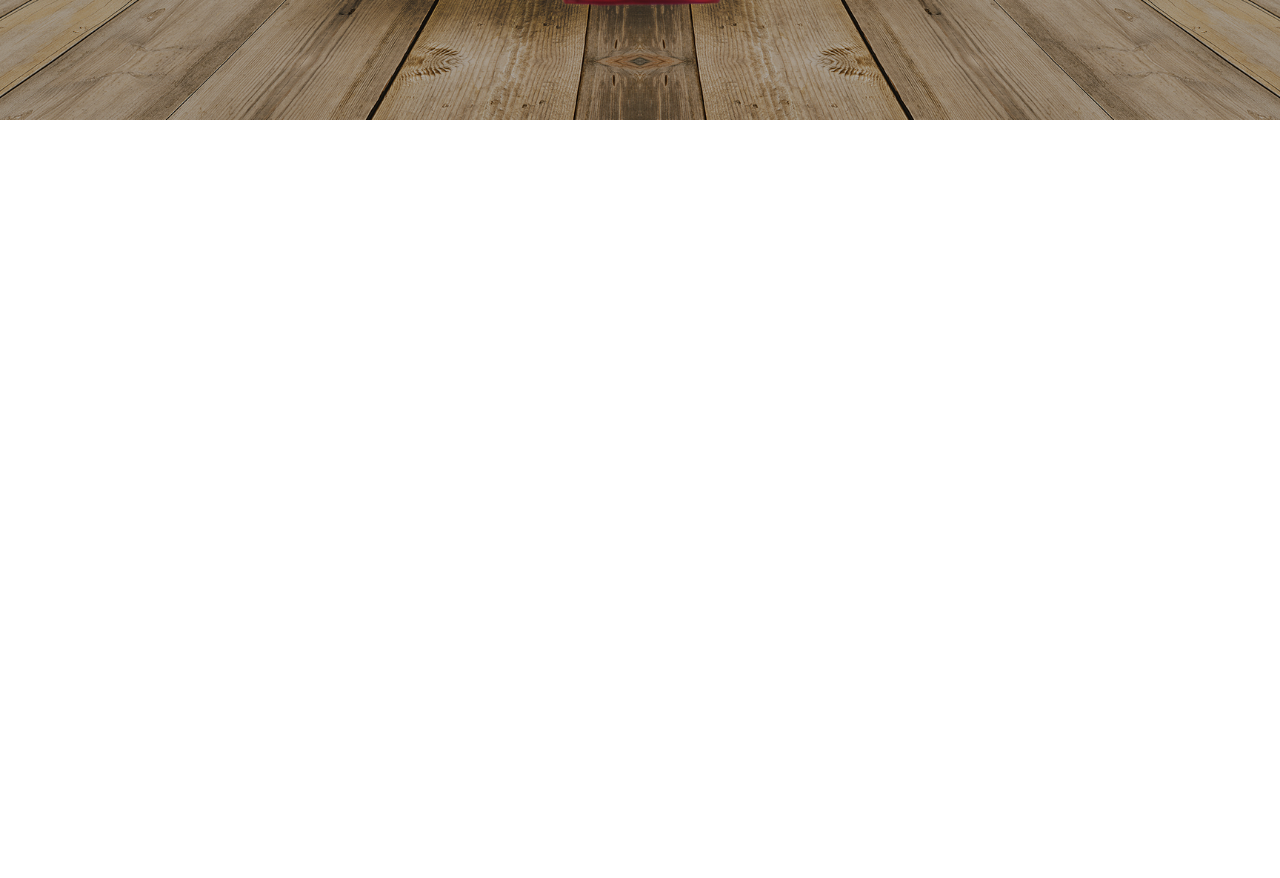
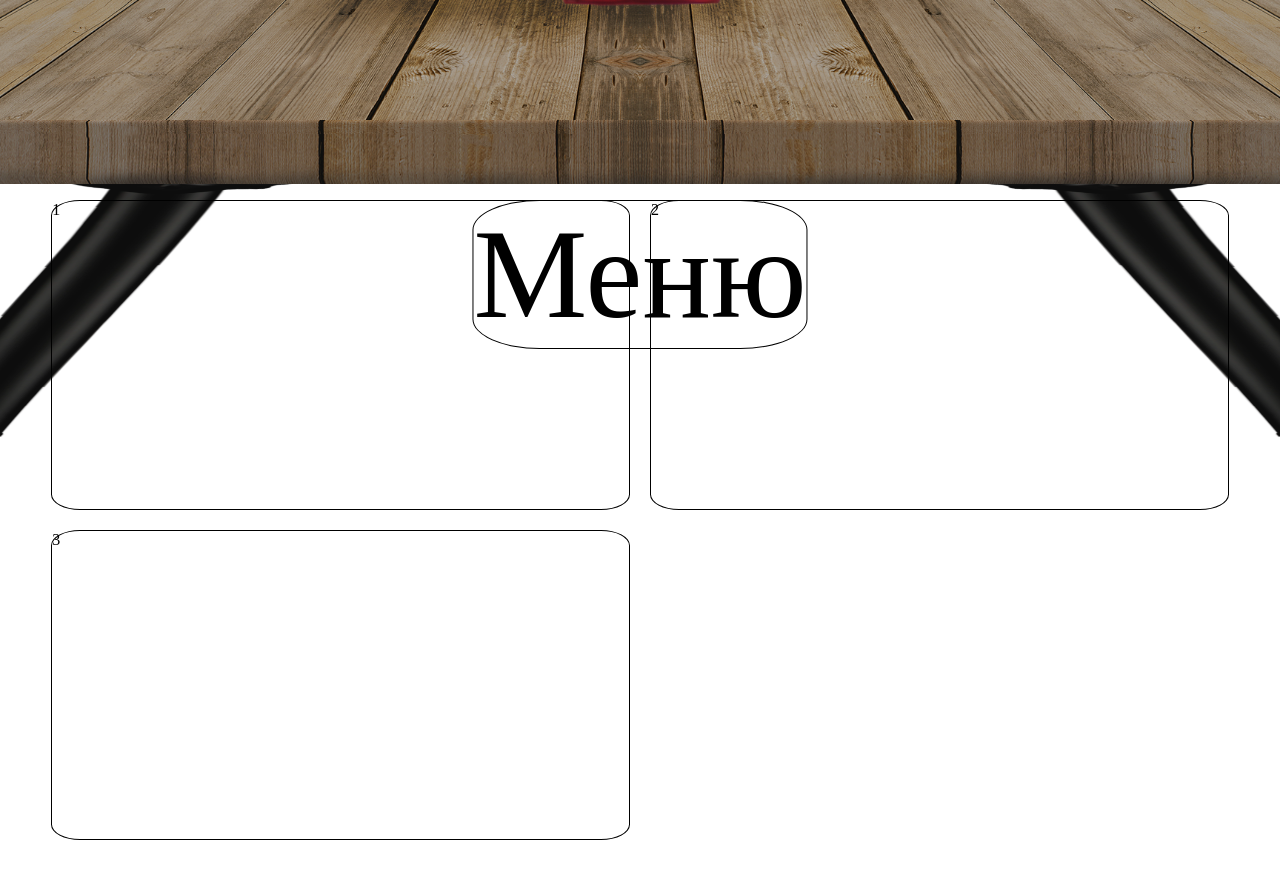
Before and after one commit to crockshine/cookEase, a Vue app: page / in a window 1280 px wide. Shown: the part 680-1558 px from the top of the page. Before the commit the page ends 800 px from the top, so only its background shows below. Built offline with nearby package versions, Linux system fonts and the light colour scheme.

Commit message:
работа над меню

```diff
--- a/src/App.vue
+++ b/src/App.vue
@@ -1,9 +1,12 @@
 <script setup>
 import Header from './components/Header.vue';
+import Menu from './components/Menu.vue';
 </script>
 
 <template>
-    <Header></Header>
+
+  <Header></Header>
+  <Menu></Menu>
 
 </template>
 
--- a/src/components/Header.vue
+++ b/src/components/Header.vue
@@ -12,7 +12,6 @@
       <div class="steam second"></div>
       <div class="steam third"></div>
     </div>
-
 
     <div class="header-text">
       <h1 class="title">Готовить? <span style="background-color: #669655; color: white;">Легко!</span></h1>
@@ -35,7 +34,6 @@
   width: 100vw;
   height: 100vh;
   background-repeat: no-repeat;
-
 }
 
 .wrapper {
@@ -52,6 +50,42 @@
   justify-content: center;
   align-items: center;
 }
+.header-text {
+  position: absolute;
+  width: 100vw;
+  top: 15%;
+}
+
+.title{
+  text-align: center;
+  font-size: 6vw;
+  color: #d7e8ff;
+  font-family: "Unbounded";
+}
+
+.paragraph{
+  color: #d7e8ff;
+  font-size: 2vw;
+  text-align: center;
+  margin-top: 20px;
+  font-family: "Unbounded Light";
+  margin-top: 3vh;
+}
+
+@media screen and (max-width: 768px) {
+  .title {
+    font-size: 11vw;
+  }
+  .paragraph{
+    font-size: 3vw;
+  }
+  .header-text{
+    top: 25%;
+  }
+}
+
+
+
 .steam{
   position: absolute;
   bottom: 42vh;
@@ -87,45 +121,6 @@
   100% { opacity: 0; transform: translateY(-50px); }
 }
 
-  .header-text {
-
-    position: absolute;
-    width: 100vw;
-    top: 15%;
-  }
-
-  .title{
-    text-align: center;
-    font-size: 7vw;
-    color: #d7e8ff;
-    font-family: "Unbounded";
-
-  }
-.paragraph{
-  color: #d7e8ff;
-  font-size: 2vw;
-  text-align: center;
-  margin-top: 20px;
-  font-family: "Unbounded Light";
-  margin-top: 3vh;
-}
-@media screen and (max-width: 768px) {
-  .title {
-    font-size: 11vw; /* На мобильных устройствах ширина шрифта будет 8% ширины экрана */
-  }
-  .paragraph{
-    font-size: 3vw;
-  }
-  .header-text{
-    top: 25%;
-  }
-}
-
-@media screen and (min-width: 769px) {
-  .title {
-    font-size: 6vw; /* На ПК размер шрифта будет 36 пикселей */
-  }
-}
 
 
 </style>
--- /dev/null
+++ b/src/components/Menu.vue
@@ -0,0 +1,112 @@
+<script setup>
+import { ref, onMounted, onBeforeUnmount } from 'vue';
+
+const width = ref(0);
+const viewBlock = ref(true);
+
+onMounted(function (){
+  width.value = document.querySelector('.card').offsetWidth;
+  if(width.value < 450){
+    viewBlock.value = false;
+    if(width.value > 450){
+      viewBlock.value = false;
+    }
+  }
+})
+onBeforeUnmount(function (){
+  window.removeEventListener('resize', updateWidth);
+})
+function updateWidth(){
+  width.value = document.querySelector('.card').offsetWidth;
+  if(width.value < 450){
+    viewBlock.value = false;
+    if(width.value > 450){
+      viewBlock.value = false;
+    }
+  }
+  console.log(width.value)
+}
+addEventListener('resize',updateWidth);
+
+
+
+
+
+
+</script>
+
+<template>
+  <div class="menu">
+    <div class="menu-text">Меню</div>
+    <div class="table"></div>
+
+    <div class="menu-card">
+      <div class="card first" ref="card">1</div>
+      <div class="card second" v-if="viewBlock">2</div>
+      <div class="card third" v-if="viewBlock">3</div>
+    </div>
+
+
+
+  </div>
+
+</template>
+
+<style scoped>
+
+.menu {
+  width: 100vw;
+  height: 100vh;
+  position: relative;
+  overflow: hidden;
+}
+
+.table {
+  background-image: url("/public/images/низ стола.png");
+  width: 100%;
+  height: 100%;
+  background-size: 100vw 40vh;
+  background-repeat: no-repeat;
+  opacity: 95%;
+  position: relative;
+}
+
+.menu-text {
+  display: flex;
+  position: absolute;
+  top: 10%;
+  left: 50%;
+  transform: translateX(-50%);
+  font-size: 10vw;
+
+  border: 1px solid black;
+  border-radius: 20%;
+}
+
+.menu-card {
+  display: grid;
+  grid-template-columns: repeat(auto-fit, minmax(400px, 1fr));
+  grid-template-rows: repeat(auto-fill, 1fr); /* Деление высоты контейнера .menu на 3 строки */
+  grid-gap: 20px;
+  position: absolute;
+  padding-left: 4vw;
+  padding-right: 4vw;
+  width: 100vw;
+  height: 80%;
+  top: 10vh;
+  justify-content: center;
+  grid-auto-flow: row;
+}
+
+
+.card{
+
+  border: 1px solid black;
+  border-radius: 5%;
+
+
+}
+
+
+
+</style>
--- a/vite.config.js
+++ b/vite.config.js
@@ -13,8 +13,8 @@ const vitePWA = VitePWA(
     },
 
   manifest:{
-    name: "Готовить?",
-    short_name: "recipes",
+    name: "Готовить? Легко!",
+    short_name: "Готовить? Легко!",
     description: "recipes",
     theme_color: "#ffffff",
 
```
Also changed, not shown: public/images/низ стола.png (added). Lines whose indentation alone changed are shown as unchanged.
